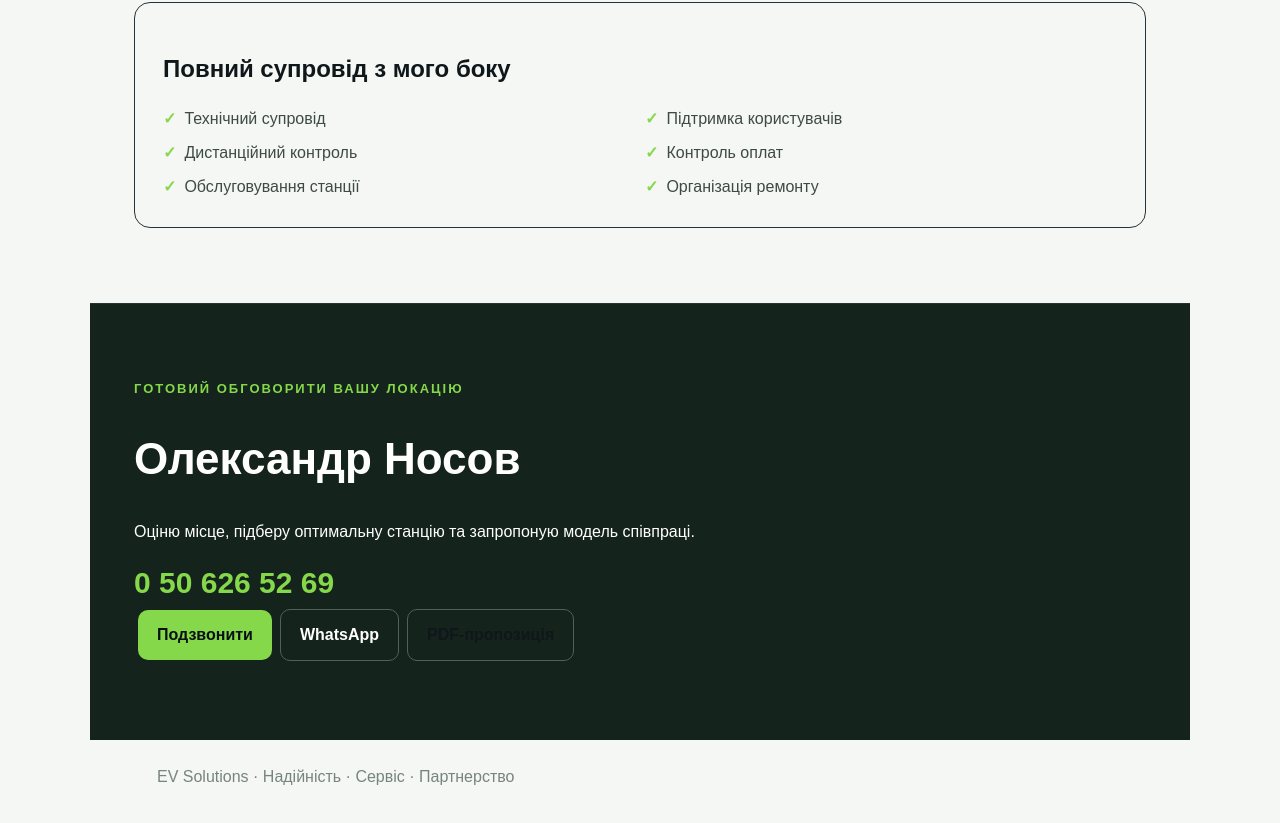
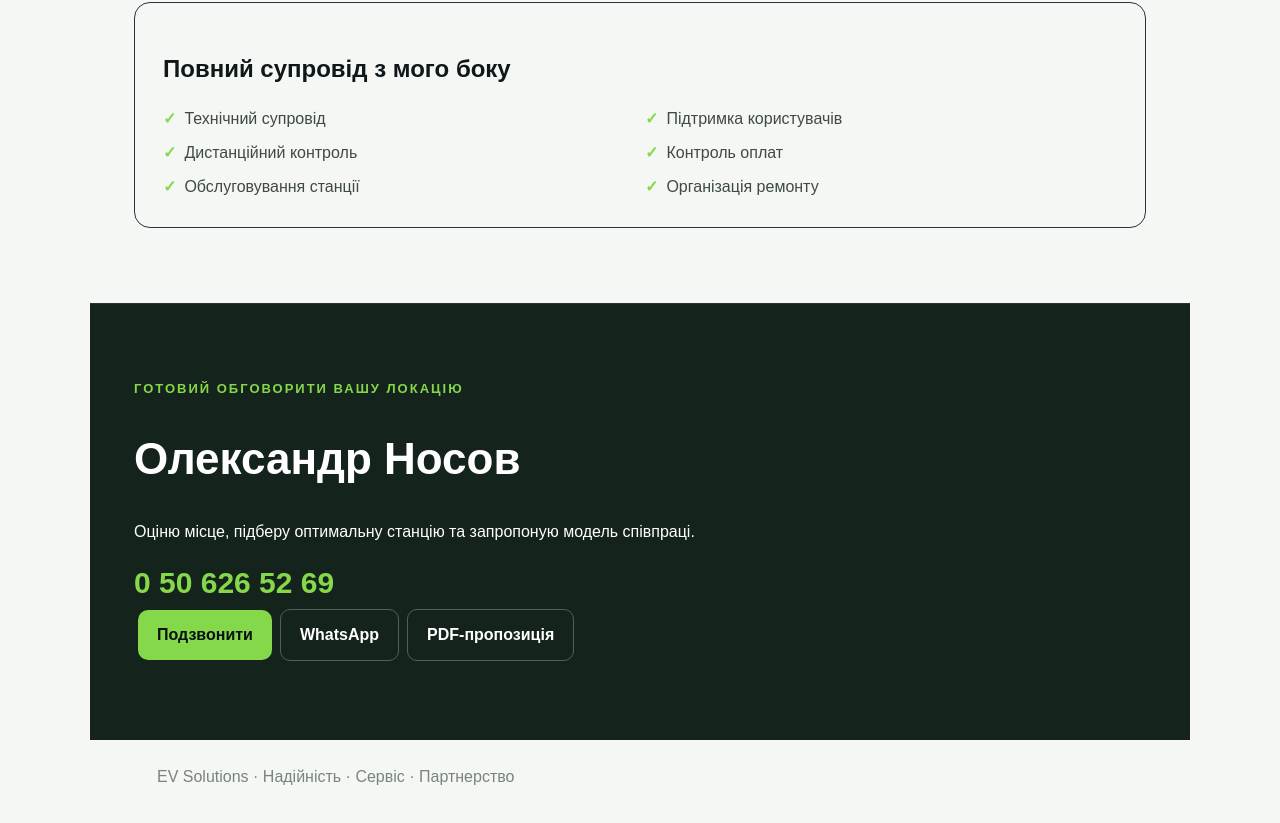
Before and after one commit to Aleksandr-811/ev-solutions, a plain HTML site: page index.html in a window 1280 px wide. Shown: the part 2979-3802 px from the top of the page. Drawn offline with Linux system fonts and the light colour scheme.

Commit message:
Update index.html

```diff
--- a/index.html
+++ b/index.html
@@ -24,5 +24,5 @@
 <div style="margin-top:45px"><h2 class="title">AC-станція на 3 конектори</h2><div class="card" style="display:flex;align-items:center;gap:30px;padding:28px"><div style="flex:1"><h2>9 + 9 + 22 кВт</h2><h2 style="color:#4f8f1f">€1 850</h2><ul><li>3 конектори Type 2</li><li>Одночасна зарядка трьох автомобілів</li><li>Для паркінгів, ЖК, офісів, готелів та ресторанів</li></ul></div><div style="flex:1"><img src="images/ac-3x2.png?v=1" style="width:100%;max-height:420px;object-fit:contain;border-radius:12px"></div></div></div>
 <section id="benefits"><div class="c"><h2 class="title">Що отримує ваш бізнес</h2><div class="benefits"><div class="benefit">👥<h3 style="color:#ffffff">Більше трафіку</h3><p>Додаткова причина обрати вашу локацію.</p></div><div class="benefit">⚡<h3 style="color:#ffffff">Додатковий сервіс</h3><p>Зарядка під час покупок, роботи чи відпочинку.</p></div><div class="benefit">📈<h3 style="color:#ffffff">Додаткова цінність</h3><p>Окремий комерційний сервіс для об’єкта.</p></div><div class="benefit">🌱<h3 style="color:#ffffff">Сучасний імідж</h3><p>Інфраструктура для клієнтів електромобілів.</p></div></div></div></section>
 <section id="service"><div class="c"><h2 class="title">Я беру на себе весь проєкт</h2><p class="lead">Ваше завдання — надати локацію та можливість підключення. Решту питань організовую я.</p><div class="process"><div class="step"><div class="num">01</div><h3 style="color:#ffffff">Оцінка</h3><p>Підбір оптимальної потужності.</p></div><div class="step"><div class="num">02</div><h3 style="color:#ffffff">Постачання</h3><p>Обладнання та комплектація.</p></div><div class="step"><div class="num">03</div><h3 style="color:#ffffff">Монтаж</h3><p>Встановлення та запуск.</p></div><div class="step"><div class="num">04</div><h3 style="color:#ffffff">Білінг</h3><p>Оплата та тарифи.</p></div><div class="step"><div class="num">05</div><h3 style="color:#ffffff">Супровід</h3><p>Контроль, сервіс та обслуговування.</p></div></div><div class="offer"><h2>Повний супровід з мого боку</h2><div class="checks"><div>Технічний супровід</div><div>Підтримка користувачів</div><div>Дистанційний контроль</div><div>Контроль оплат</div><div>Обслуговування станції</div><div>Організація ремонту</div></div></div></div></section>
-<section class="contact" id="contact"><div class="c"><div class="ey">Готовий обговорити вашу локацію</div><h2 class="title"><span style="color:#ffffff">Олександр Носов</span></h2><p><p style="color:#ffffff !important">Оціню місце, підберу оптимальну станцію та запропоную модель співпраці.</p></p><div class="phone">0 50 626 52 69</div><a class="btn green" href="tel:+380506265269">Подзвонити</a><a class="btn outline" href="https://wa.me/380506265269"><span style="color:#ffffff">WhatsApp</span></a><a class="btn outline" href="commercial-offer.pdf">PDF-пропозиція</a></div></section>
+<section class="contact" id="contact"><div class="c"><div class="ey">Готовий обговорити вашу локацію</div><h2 class="title"><span style="color:#ffffff">Олександр Носов</span></h2><p><p style="color:#ffffff !important">Оціню місце, підберу оптимальну станцію та запропоную модель співпраці.</p></p><div class="phone">0 50 626 52 69</div><a class="btn green" href="tel:+380506265269">Подзвонити</a><a class="btn outline" href="https://wa.me/380506265269"><span style="color:#ffffff">WhatsApp</span></a><a class="btn outline" href="commercial-offer.pdf"><span style="color:#ffffff">PDF-пропозиція</span></a></div></section>
 <footer><div class="c">EV Solutions · Надійність · Сервіс · Партнерство</div></footer></body></html>
```
